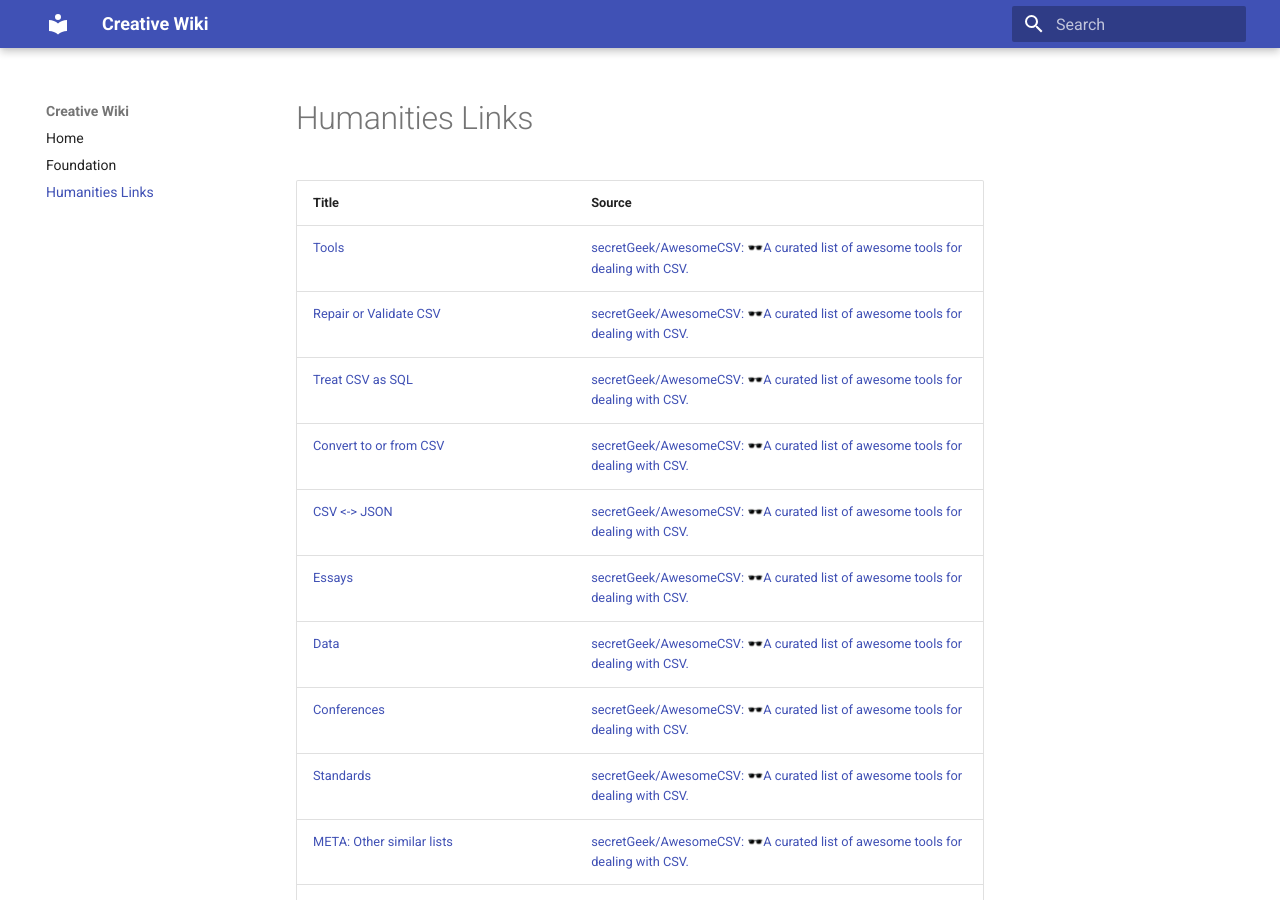
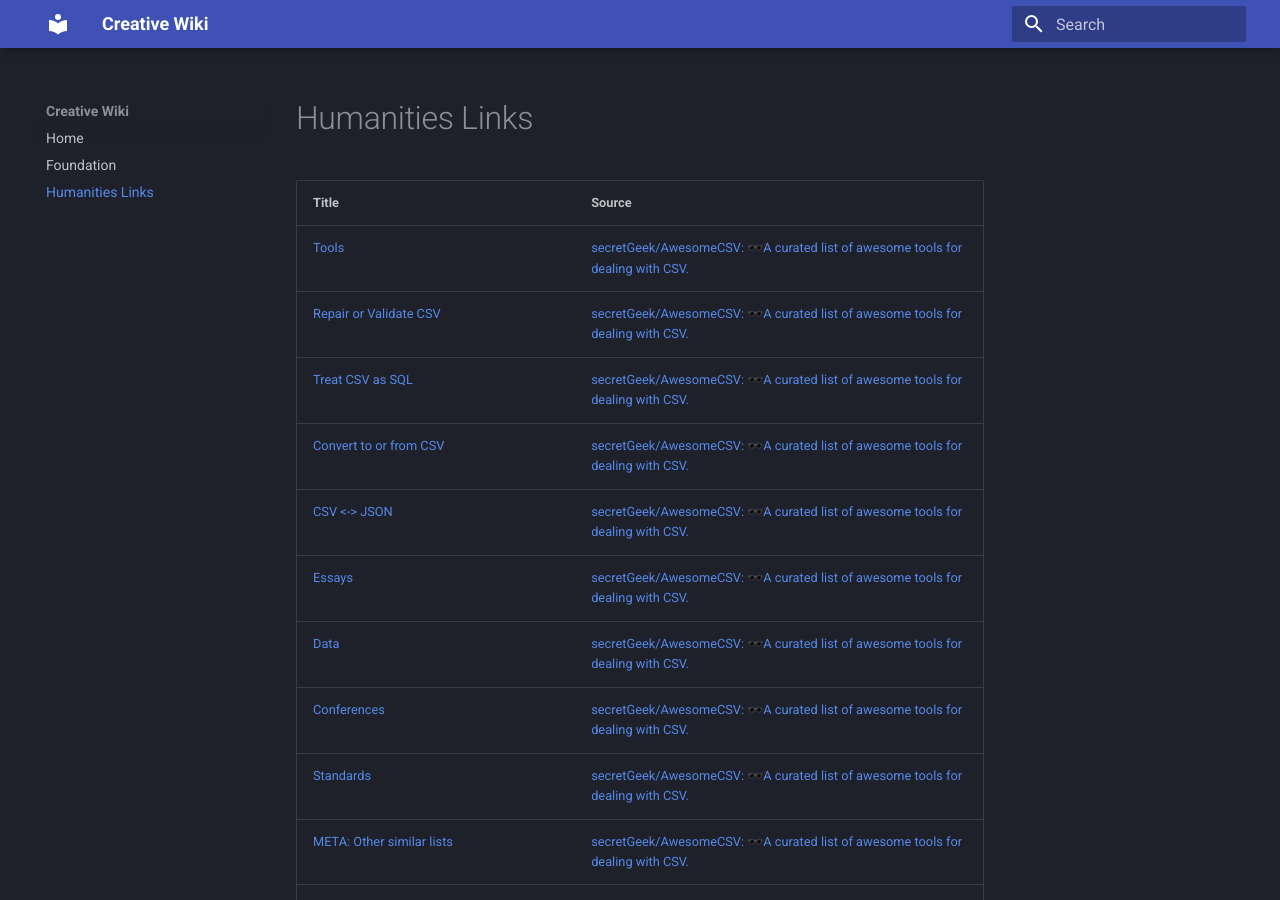
Before and after one commit to TheGesturalist/mighty-joe-black, an MkDocs documentation site: the page built from docs/humanities_links.md, in a window 1280 px wide and 900 px high. Built offline with MkDocs 1.6.1 and Material for MkDocs 9.7.7, drawn with Linux system fonts in a browser that asks for light colours.

Commit message:
Add palette and markdown extensions to mkdocs.yml
taken directly from squidfunk snippets

```diff
--- a/mkdocs.yml
+++ b/mkdocs.yml
@@ -1,7 +1,14 @@
 site_name: Creative Wiki
 theme:
   name: material
+  palette:
+    scheme: slate
 nav:
   - Home: index.md
   - Foundation: foundation.md
   - Humanities Links: humanities_links.md
+markdown_extensions:
+  - attr_list
+  - pymdownx.emoji:
+      emoji_index: !!python/name:material.extensions.emoji.twemoji
+      emoji_generator: !!python/name:material.extensions.emoji.to_svg
```
